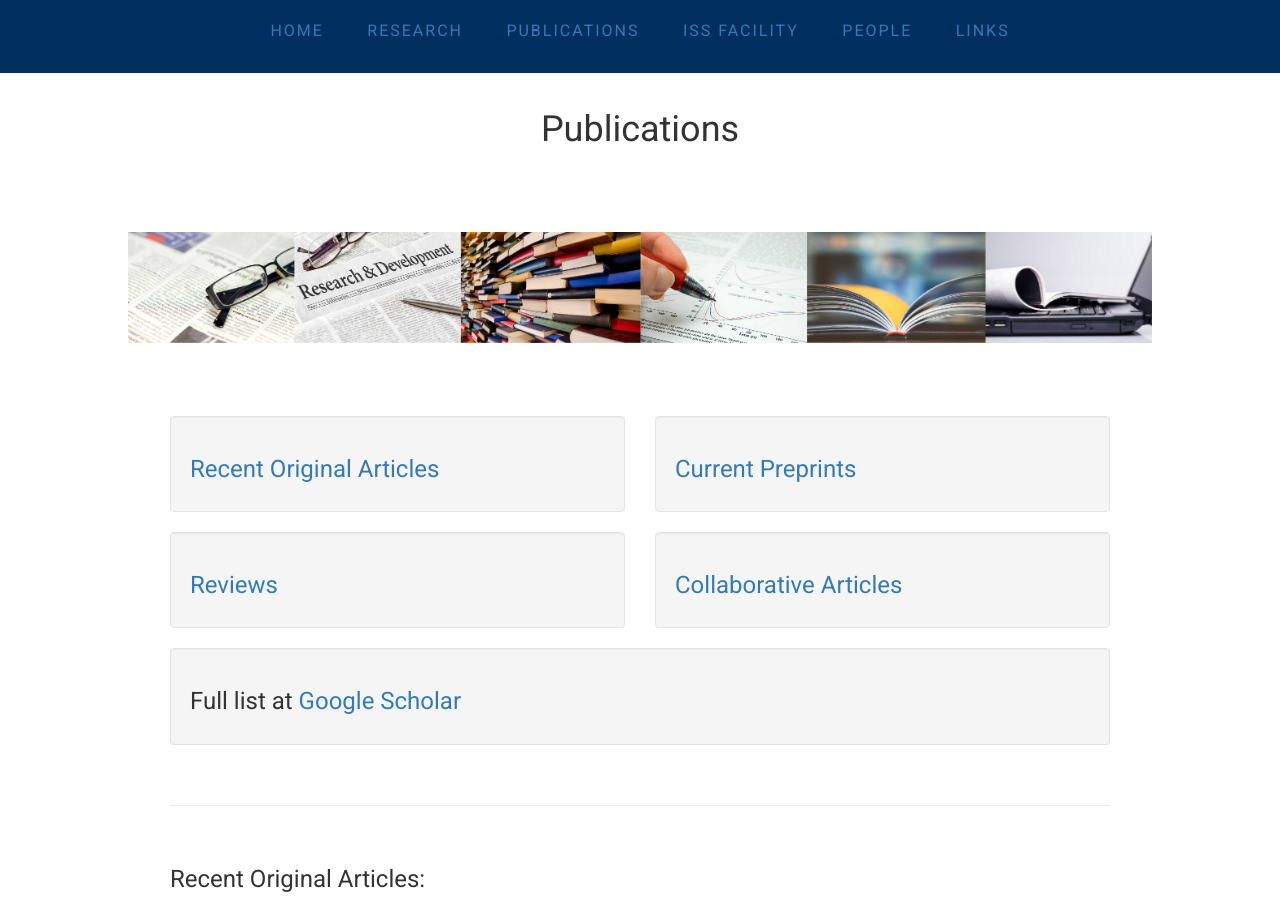
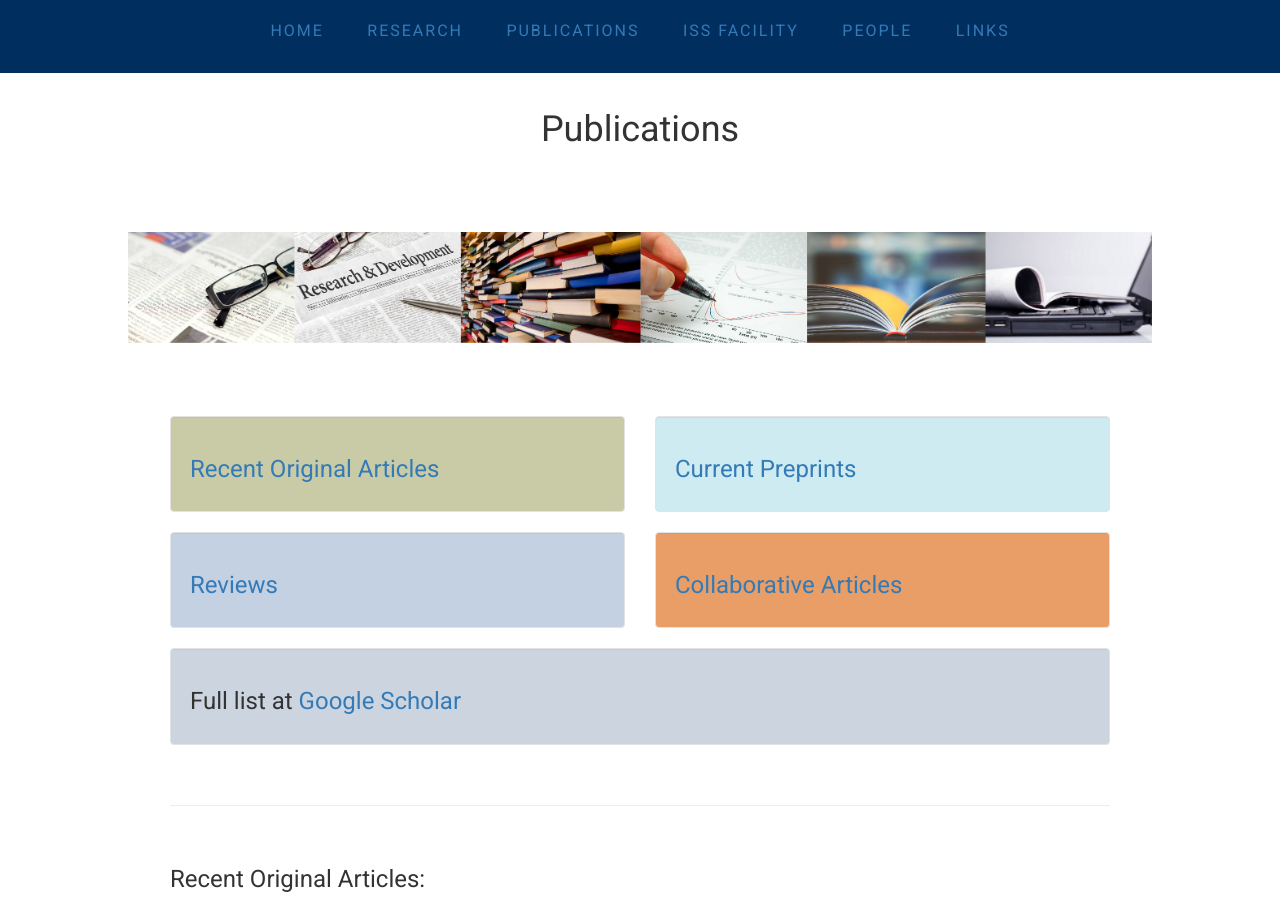
Before and after one commit to flintott/NilssonLab, a Jekyll site: the page publications/index.html, which Jekyll copies as it is, in a window 1280 px wide and 900 px high. Built offline with Jekyll 4.4.1, drawn with Linux system fonts in a browser that asks for light colours; comment, search, counter and statistics services are not loaded.

Commit message:
Update index.html

```diff
--- a/publications/index.html
+++ b/publications/index.html
@@ -36,31 +36,31 @@
 <div class="row">
 
       <figure class="col-sm-6">
-        <div class ="well" background-color=#a3a86b>
+        <div class ="well" style="background-color: #c8cba6">
           <h3><a href="#Original">Recent Original Articles</a></h3>
         </div>
 	    </figure>
 
       <figure class="col-sm-6">
-        <div class ="well">
+        <div class ="well" style="background-color: #cdebf0">
           <h3><a href="#Preprint">Current Preprints</a></h3>
         </div>
       </figure>
 
       <figure class="col-sm-6">
-        <div class ="well">
+        <div class ="well" style="background-color: #c3d1e2">
           <h3><a href="#Reviews">Reviews</a></h3>
         </div>
       </figure>
 
       <figure class="col-sm-6">
-        <div class ="well">
+        <div class ="well" style="background-color: #e89e66">
           <h3><a href="#Collaborative">Collaborative Articles</a></h3>
         </div>
       </figure>
 
       <figure class="col-sm-12">
-        <div class ="well">
+        <div class ="well" style="background-color: #ccd5df">
           <h3>Full list at <a href="https://scholar.google.com/citations?hl=en&user=M6g0gRsAAAAJ&view_op=list_works&sortby=pubdate">Google Scholar</a></h3>
         </div>
       </figure>
@@ -109,7 +109,7 @@ ABOVE IS THE TEMPLATE TO ADD ADDITIONAL PUBLICATIONS -->
 
 <!-- START OF ORIGINAL ARTICLES -->
 
-	<div class="well">
+	<div class="well" style="background-color: #edeee1">
           <li class="media">
             <div class="media-body">
               <h4><b><a href="https://pubmed.ncbi.nlm.nih.gov/31740815-probabilistic-cell-typing-enables-fine-mapping-of-closely-related-cell-types-in-situ/?from_term=mats+nilsson&from_sort=date&from_pos=1"
@@ -123,7 +123,7 @@ ABOVE IS THE TEMPLATE TO ADD ADDITIONAL PUBLICATIONS -->
             </li>
           </div>
 
-	<div class="well">
+	<div class="well" style="background-color: #edeee1">
           <li class="media">
             <div class="media-body">
               <h4><b><a href="https://pubmed.ncbi.nlm.nih.gov/31526717-generation-of-in-situ-sequencing-based-oncomaps-to-spatially-resolve-gene-expression-profiles-of-diagnostic-and-prognostic-markers-in-breast-cancer/?from_term=mats+nilsson&from_sort=date&from_pos=6"
```
